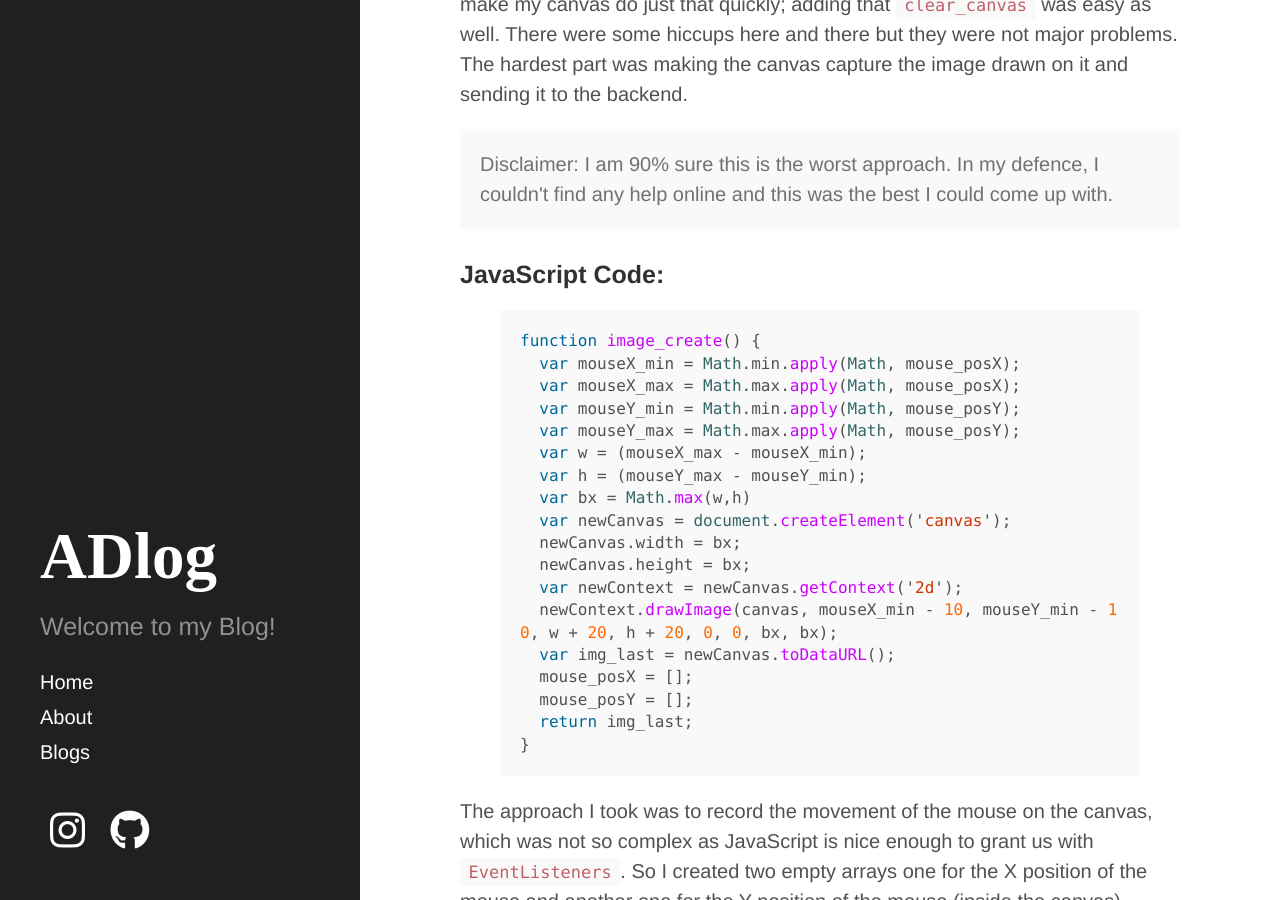
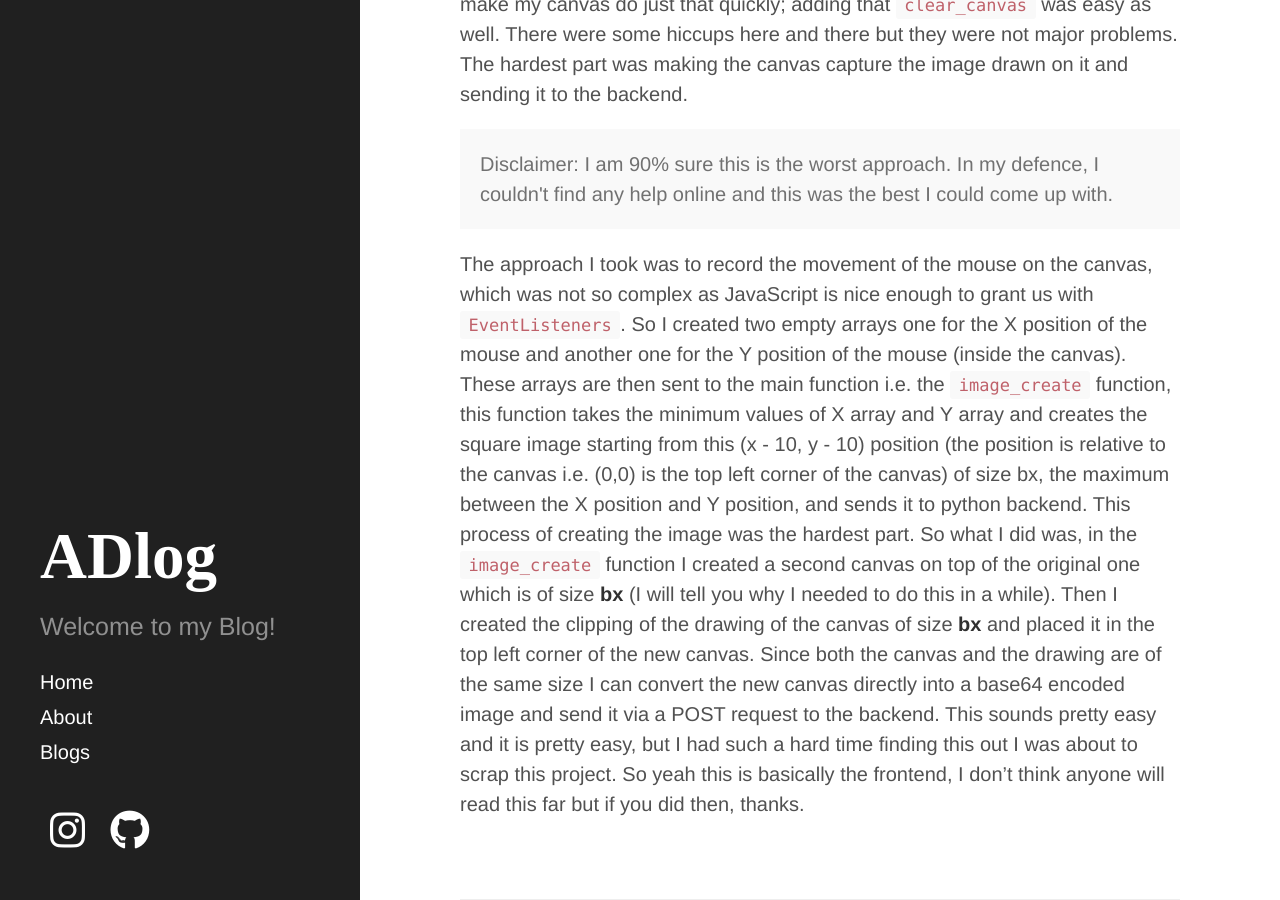
Before and after one commit to arogyad/arogyad.github.io, a Jekyll site: the page built from _posts/2021-02-02-Frontend Explanation.md, in a window 1280 px wide and 900 px high, scrolled down 1215 px. Built offline with Jekyll 4.4.1, drawn with Linux system fonts in a browser that asks for light colours; nearby versions of some CDN libraries; some web fonts are replaced; some of the changed text lies outside the part shown.

Commit message:
Update 2021-02-02-Frontend Explanation.md

```diff
--- a/_posts/2021-02-02-Frontend Explanation.md
+++ b/_posts/2021-02-02-Frontend Explanation.md
@@ -24,25 +24,5 @@ The entire JavaScript part is pretty long, so I will be talking about the key co
 <div class = 'message'>
 Disclaimer: I am 90% sure this is the worst approach. In my defence, I couldn't find any help online and this was the best I could come up with.
 </div>
-### JavaScript Code:
-{% highlight js %}
-function image_create() {
-  var mouseX_min = Math.min.apply(Math, mouse_posX);
-  var mouseX_max = Math.max.apply(Math, mouse_posX);
-  var mouseY_min = Math.min.apply(Math, mouse_posY);
-  var mouseY_max = Math.max.apply(Math, mouse_posY);
-  var w = (mouseX_max - mouseX_min);
-  var h = (mouseY_max - mouseY_min);
-  var bx = Math.max(w,h)
-  var newCanvas = document.createElement('canvas');
-  newCanvas.width = bx;
-  newCanvas.height = bx;
-  var newContext = newCanvas.getContext('2d');
-  newContext.drawImage(canvas, mouseX_min - 10, mouseY_min - 10, w + 20, h + 20, 0, 0, bx, bx);
-  var img_last = newCanvas.toDataURL();
-  mouse_posX = [];
-  mouse_posY = [];
-  return img_last;
-}
-{% endhighlight %}
+
 The approach I took was to record the movement of the mouse on the canvas, which was not so complex as JavaScript is nice enough to grant us with `EventListeners`. So I created two empty arrays one for the X position of the mouse and another one for the Y position of the mouse (inside the canvas). These arrays are then sent to the main function i.e. the `image_create` function, this function takes the minimum values of X array and Y array and creates the square image starting from this (x - 10, y - 10) position (the position is relative to the canvas i.e. (0,0) is the top left corner of the canvas) of size bx, the maximum between the X position and Y position, and sends it to python backend. This process of creating the image was the hardest part. So what I did was, in the `image_create` function I created a second canvas on top of the original one which is of size <strong>bx</strong> (I will tell you why I needed to do this in a while). Then I created the clipping of the drawing of the canvas of size <strong>bx</strong> and placed it in the top left corner of the new canvas. Since both the canvas and the drawing are of the same size I can convert the new canvas directly into a base64 encoded image and send it via a POST request to the backend. This sounds pretty easy and it is pretty easy, but I had such a hard time finding this out I was about to scrap this project. So yeah this is basically the frontend, I don't think anyone will read this far but if you did then, thanks.
```
Also changed, not shown: other parts of _posts/2021-02-02-Frontend Explanation.md (+1 -1 lines).
